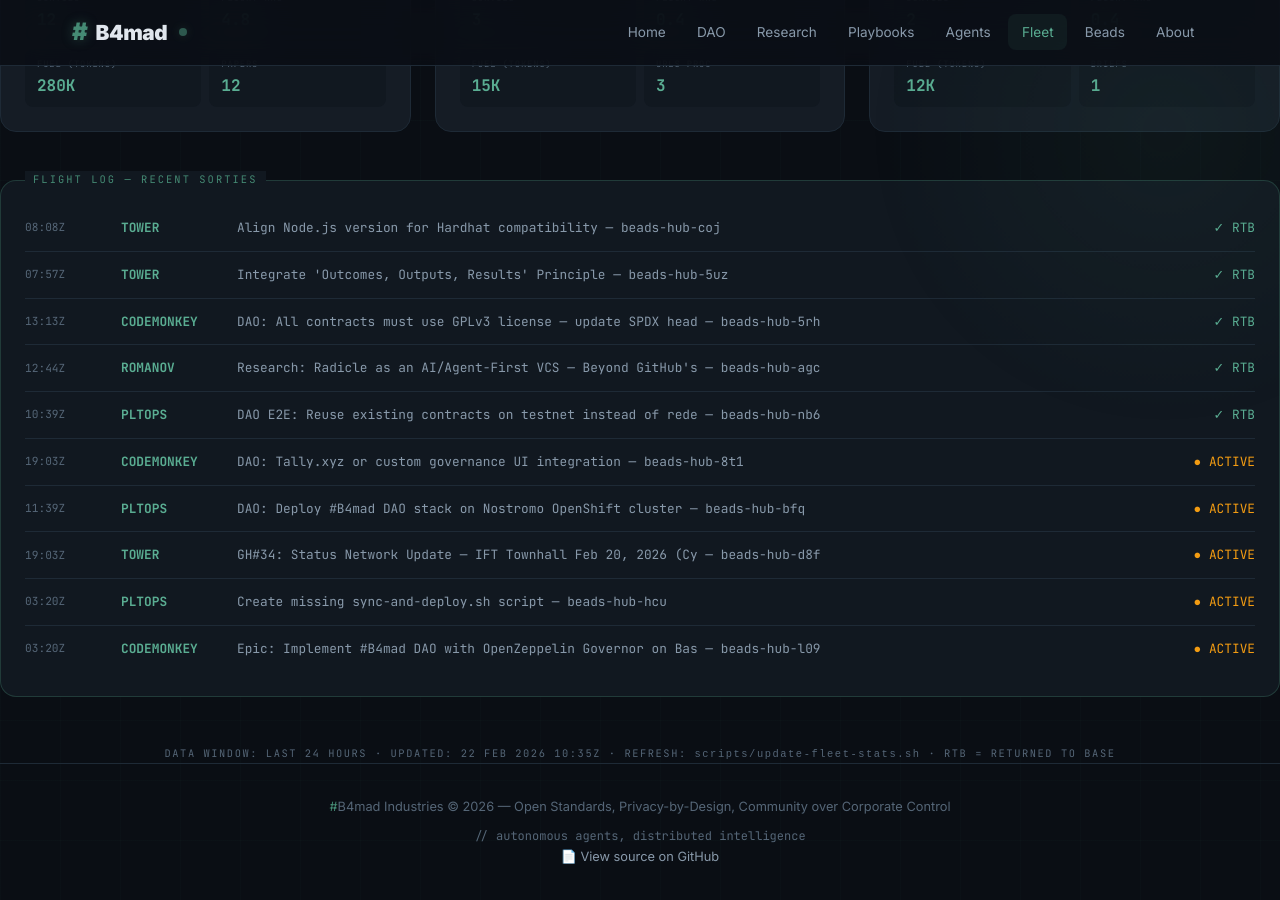
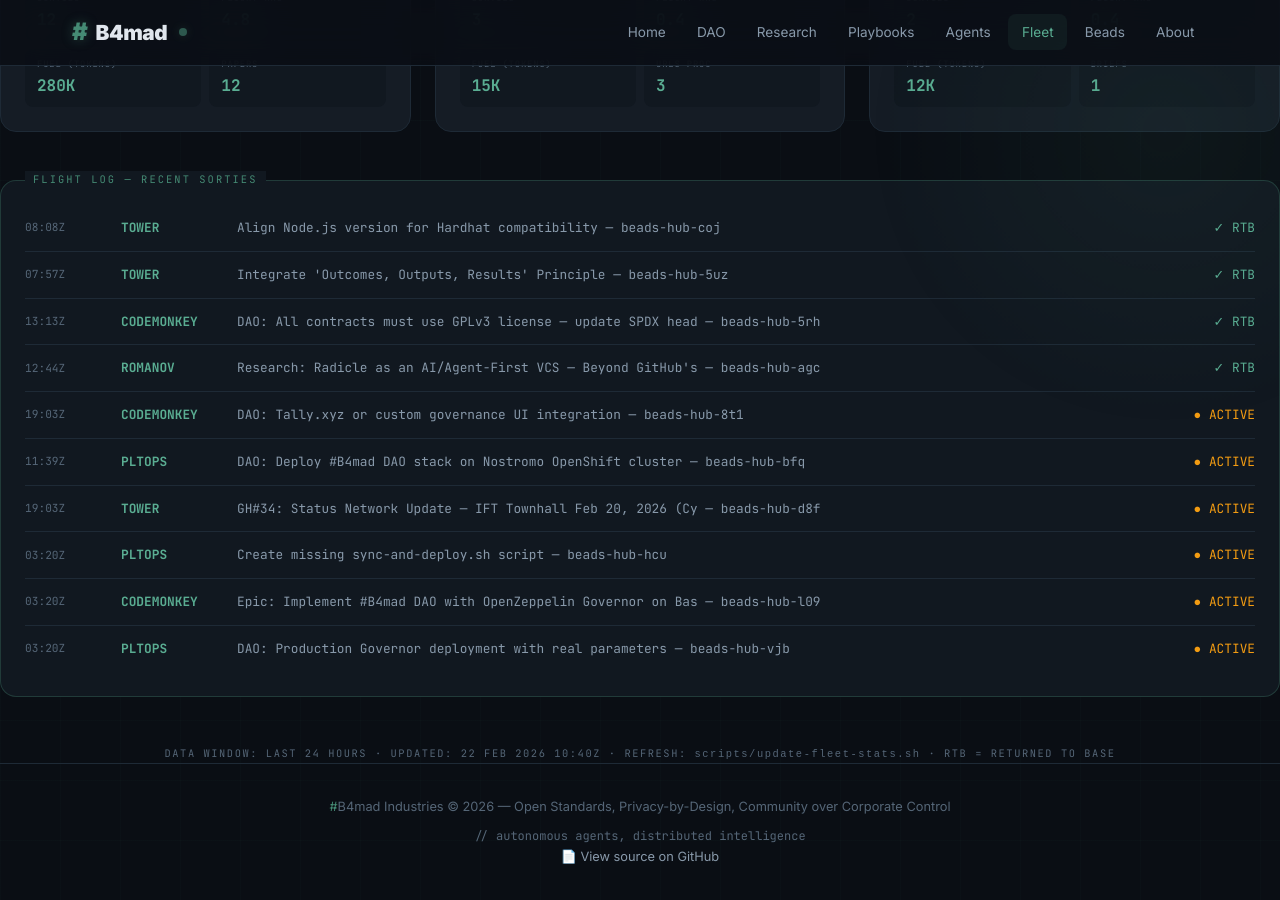
Before and after one commit to brenner-axiom/docs, a Jekyll site: the page built from fleet/index.html, in a window 1280 px wide and 900 px high, scrolled down 847 px. Built offline with Jekyll 4.4.1, drawn with Linux system fonts in a browser that asks for light colours.

Commit message:
fleet: auto-update dashboard stats 2026-02-22T10:40Z

```diff
--- a/fleet/index.html
+++ b/fleet/index.html
@@ -533,12 +533,6 @@ description: "#B4mad Agent Fleet metrics dashboard with aviation theme"
     <span class="log-status"><span class="complete">✓ RTB</span></span>
   </div>
   <div class="log-entry">
-    <span class="log-time">10:39Z</span>
-    <span class="log-callsign">PLTOPS</span>
-    <span class="log-mission">DAO E2E: Reuse existing contracts on testnet instead of rede — beads-hub-nb6</span>
-    <span class="log-status"><span class="complete">✓ RTB</span></span>
-  </div>
-  <div class="log-entry">
     <span class="log-time">19:03Z</span>
     <span class="log-callsign">CODEMONKEY</span>
     <span class="log-mission">DAO: Tally.xyz or custom governance UI integration — beads-hub-8t1</span>
@@ -568,10 +562,16 @@ description: "#B4mad Agent Fleet metrics dashboard with aviation theme"
     <span class="log-mission">Epic: Implement #B4mad DAO with OpenZeppelin Governor on Bas — beads-hub-l09</span>
     <span class="log-status"><span class="active">● ACTIVE</span></span>
   </div>
+  <div class="log-entry">
+    <span class="log-time">03:20Z</span>
+    <span class="log-callsign">PLTOPS</span>
+    <span class="log-mission">DAO: Production Governor deployment with real parameters — beads-hub-vjb</span>
+    <span class="log-status"><span class="active">● ACTIVE</span></span>
+  </div>
 </div>
 
 <div style="text-align: center; margin-top: 2rem;">
   <p style="font-family: 'JetBrains Mono', monospace; font-size: 0.65rem; color: var(--text-muted); letter-spacing: 0.15em;">
-    DATA WINDOW: LAST 24 HOURS · UPDATED: 22 FEB 2026 10:35Z ·                                                                                                                                                                                                                                                                                                                                                                                                                                                                                                                                                                                                                                      REFRESH: <code>scripts/update-fleet-stats.sh</code> · RTB = RETURNED TO BASE
+    DATA WINDOW: LAST 24 HOURS · UPDATED: 22 FEB 2026 10:40Z ·                                                                                                                                                                                                                                                                                                                                                                                                                                                                                                                                                                                                                                       REFRESH: <code>scripts/update-fleet-stats.sh</code> · RTB = RETURNED TO BASE
   </p>
 </div>
```
